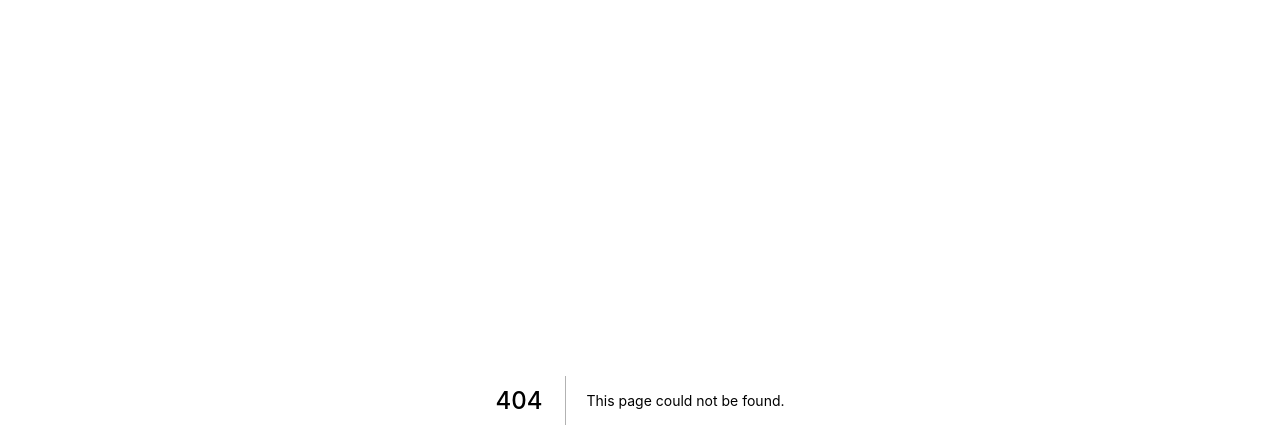
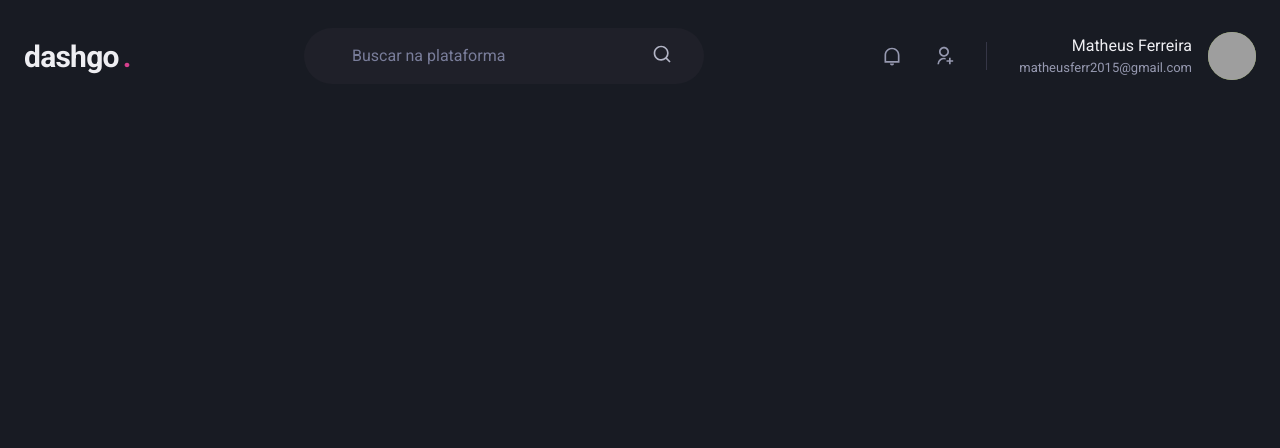
Before and after one commit to ledoctah/dashgo, a Next.js app: page /dashboard in a window 1280 px wide. Before the commit this address had no page. Shown: the top 448 px of the page. Built offline with nearby package versions, Linux system fonts and the light colour scheme; grey boxes are pictures that could not be loaded.

Commit message:
added header

```diff
--- a/package.json
+++ b/package.json
@@ -15,7 +15,8 @@
     "framer-motion": "^4.1.2",
     "next": "10.1.2",
     "react": "17.0.2",
-    "react-dom": "17.0.2"
+    "react-dom": "17.0.2",
+    "react-icons": "^4.2.0"
   },
   "devDependencies": {
     "@types/node": "^14.14.37",
--- /dev/null
+++ b/src/components/Header.tsx
@@ -0,0 +1,83 @@
+import { Flex, Input, Text, Icon, HStack, Box, Avatar } from '@chakra-ui/react';
+import {
+  RiNotificationLine,
+  RiSearchLine,
+  RiUserAddLine,
+} from 'react-icons/ri';
+
+export function Header(): JSX.Element {
+  return (
+    <Flex
+      as="header"
+      w="100%"
+      maxWidth={1480}
+      h="20"
+      mx="auto"
+      mt="4"
+      px="6"
+      align="center"
+    >
+      <Text fontSize="3xl" fontWeight="bold" letterSpacing="tight" w="64">
+        dashgo
+        <Text as="span" ml="1" color="pink.500">
+          .
+        </Text>
+      </Text>
+
+      <Flex
+        as="label"
+        flex="1"
+        py="4"
+        px="8"
+        ml="6"
+        maxWidth={400}
+        alignSelf="center"
+        color="gray.200"
+        position="relative"
+        bg="gray.800"
+        borderRadius="full"
+      >
+        <Input
+          color="gray.50"
+          variant="unstyled"
+          px="4"
+          mr="4"
+          placeholder="Buscar na plataforma"
+          _placeholder={{ color: 'gray.400' }}
+        />
+
+        <Icon as={RiSearchLine} fontSize="20" />
+      </Flex>
+
+      <Flex align="center" ml="auto">
+        <HStack
+          spacing="8"
+          mx="8"
+          pr="8"
+          py="1"
+          color="gray.300"
+          borderRightWidth={1}
+          borderColor="gray.700"
+        >
+          <Icon as={RiNotificationLine} fontSize="20" />
+          <Icon as={RiUserAddLine} fontSize="20" />
+        </HStack>
+
+        <Flex align="center">
+          <Box mr="4" textAlign="right">
+            <Text>Matheus Ferreira</Text>
+            <Text color="gray.300" fontSize="small">
+              matheusferr2015@gmail.com
+            </Text>
+          </Box>
+
+          <Avatar
+            size="md"
+            name="Matheus Ferreira"
+            src="https://github.com/ledoctah.png"
+          />
+        </Flex>
+      </Flex>
+    </Flex>
+  );
+}
--- /dev/null
+++ b/src/pages/dashboard.tsx
@@ -0,0 +1,5 @@
+import { Header } from '../components/Header';
+
+export default function Dashboard(): JSX.Element {
+  return <Header />;
+}
```
Also changed, not shown: 1 other file (tests, documents, lock files or other folders).
